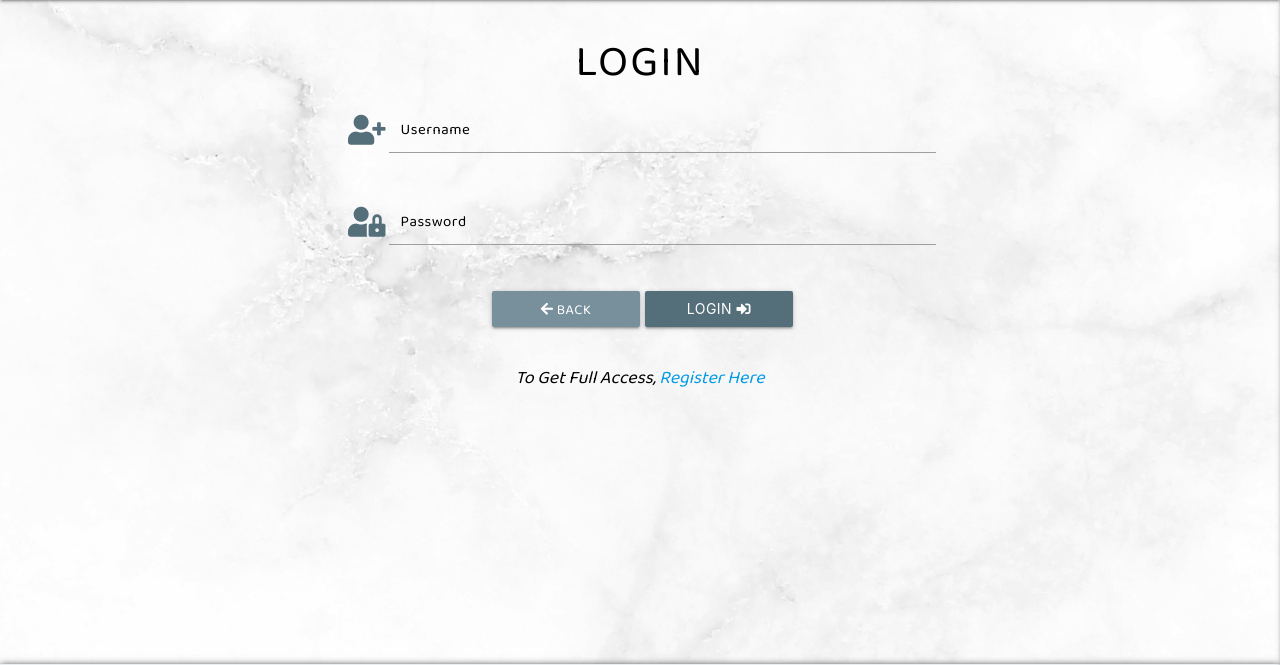
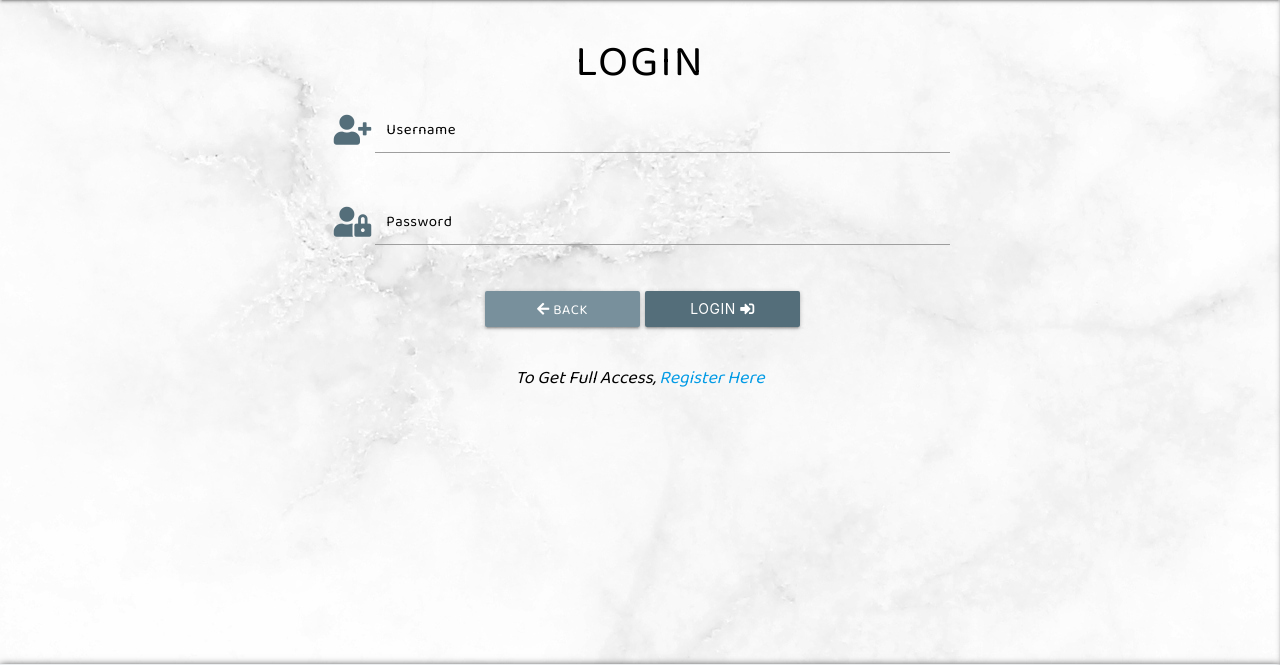
Before and after one commit to ifti-khan/cookbook, a Flask app: page /login in a window 1280 px wide. Shown: the part 64-729 px from the top of the page. Run offline with Flask 2, Linux system fonts and the light colour scheme; some libraries are stand-ins or nearby versions.

Commit message:
mod: index, login comments done and pos adjustments

```diff
--- a/templates/login.html
+++ b/templates/login.html
@@ -1,14 +1,19 @@
 {% extends "base.html" %}
 {% block content %}
 
+<!--Login container-->
+<div class="container">
+    <!--Login row-->
     <div class="row login-row">
-    <div class="col s10 offset-s1 m10 offset-m1 l10 offset-l1 xl8 offset-xl2 login-con">
+        <!--Login heading-->
+        <div class="col s12 m12 l12 xl12 login-con">
             <h3 class="center-align text-shadow login-title">Login</h3>
+            <!--Login form-->
             <form class="col s12 m8 offset-m2" method="POST" action="{{ url_for('login') }}">
 
                 <!--Username Input Field-->
                 <div class="row">
-                <div class="input-field col s10 offset-s1 m12">
+                    <div class="input-field col s10 offset-s1 m12 l12 xl12">
                         <i class="fas fa-user-plus prefix blue-grey-text text-darken-1"></i>
                         <input id="username-login" name="username" type="text" minlength="5" maxlength="25"
                             pattern="^[a-zA-Z0-9]{5,25}$" class="validate" required>
@@ -19,7 +24,7 @@
 
                 <!--Password Input Field-->
                 <div class="row">
-                <div class="input-field col s10 offset-s1 m12">
+                    <div class="input-field col s10 offset-s1 m12 l12 xl12">
                         <i class="fas fa-user-lock prefix blue-grey-text text-darken-1"></i>
                         <input id="password-login" name="password" type="password" minlength="5" maxlength="20"
                             pattern="^[a-zA-Z0-9]{5,15}$" class="validate" required>
@@ -30,21 +35,17 @@
 
                 <!--Buttons for the form-->
                 <div class="row">
-
                     <!--Back/Cancel Button-->
-                <a href="{{ url_for('index') }}"
-                    class="col s10 offset-s1 m4 offset-m2 xl3 offset-xl3 login-btns btn blue-grey lighten-1 text-shadow
-                    waves-effect waves-light"><i
-                        class="fas fa-arrow-left"></i> Back</a>
+                    <a href="{{ url_for('index') }}" class="col s10 offset-s1 m4 offset-m2 xl3 offset-xl3 login-btns btn blue-grey lighten-1 text-shadow
+                    waves-effect waves-light"><i class="fas fa-arrow-left"></i> Back</a>
 
                     <!--Submit/Login Button-->
-                <button type="submit"
-                    class="col s10 offset-s1 m4 xl3 login-btns btn blue-grey darken-1 text-shadow
-                    waves-effect waves-light">Login <i
-                        class="fas fa-sign-in-alt"></i></button>
+                    <button type="submit" class="col s10 offset-s1 m4 xl3 login-btns btn blue-grey darken-1 text-shadow
+                    waves-effect waves-light">Login <i class="fas fa-sign-in-alt"></i></button>
                 </div>
             </form>
 
+            <!--Register message-->
             <div class="row">
                 <div class="col s12 reg-message">
                     <p class="center-align text-shadow">
@@ -54,4 +55,5 @@
             </div>
         </div>
     </div>
+</div>
 {% endblock %}
```
Also changed, not shown: templates/index.html (+13 -3 lines). Lines whose indentation alone changed are shown as unchanged.
